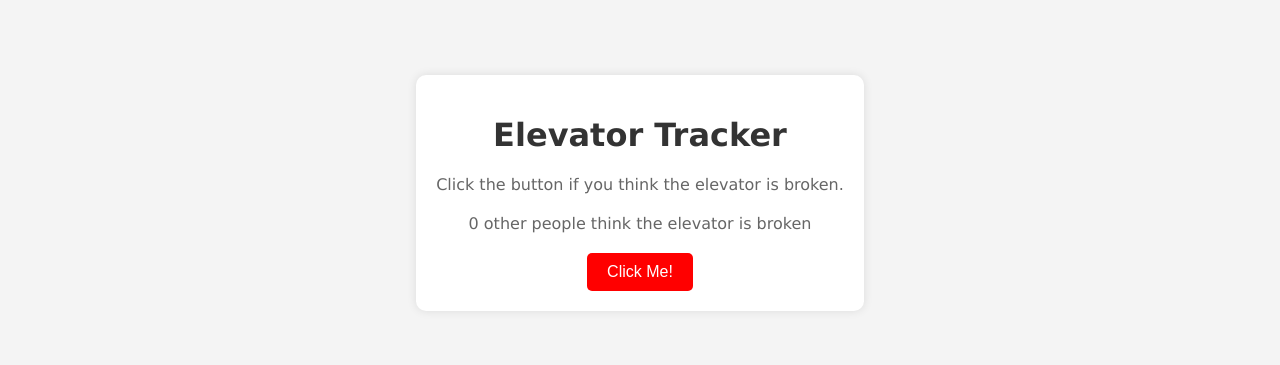
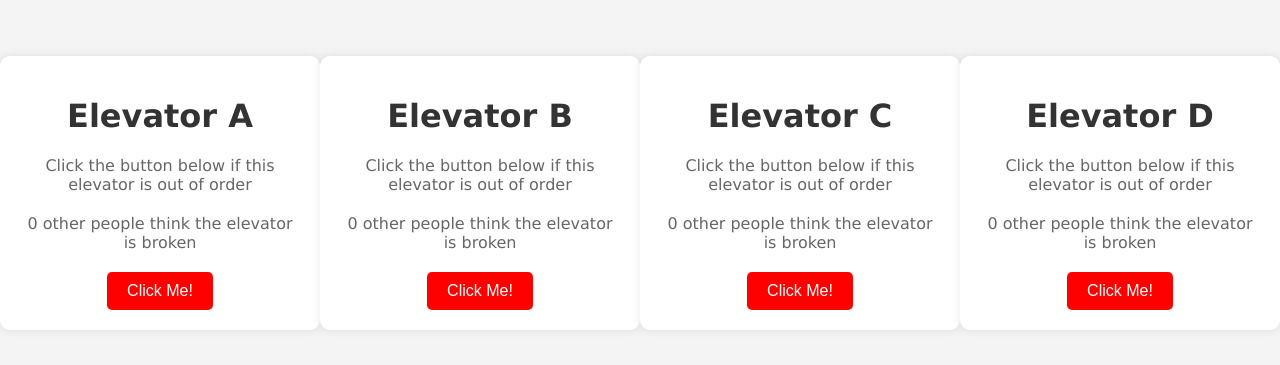
Before and after one commit to JasonM430/ElevatorTracker, a plain HTML site: page index.html in a window 1280 px wide. Shown: the part 207-572 px from the top of the page. Drawn offline with Linux system fonts and the light colour scheme.

Commit message:
Update index.html

```diff
--- a/index.html
+++ b/index.html
@@ -50,8 +50,29 @@
 </head>
 <body>
     <div class="container">
-        <h1>Elevator Tracker</h1>
-        <p>Click the button if you think the elevator is broken.</p>
+        <h1>Elevator A</h1>
+        <p>Click the button below if this elevator is out of order</p>
+        <p id="countText">0 other people think the elevator is broken</p>
+        <button id="incrementButton" onclick="incrementCount()">Click Me!</button>
+    </div>
+
+    <div class="container">
+        <h1>Elevator B</h1>
+        <p>Click the button below if this elevator is out of order</p>
+        <p id="countText">0 other people think the elevator is broken</p>
+        <button id="incrementButton" onclick="incrementCount()">Click Me!</button>
+    </div>
+
+    <div class="container">
+        <h1>Elevator C</h1>
+        <p>Click the button below if this elevator is out of order</p>
+        <p id="countText">0 other people think the elevator is broken</p>
+        <button id="incrementButton" onclick="incrementCount()">Click Me!</button>
+    </div>
+
+    <div class="container">
+        <h1>Elevator D</h1>
+        <p>Click the button below if this elevator is out of order</p>
         <p id="countText">0 other people think the elevator is broken</p>
         <button id="incrementButton" onclick="incrementCount()">Click Me!</button>
     </div>
```
